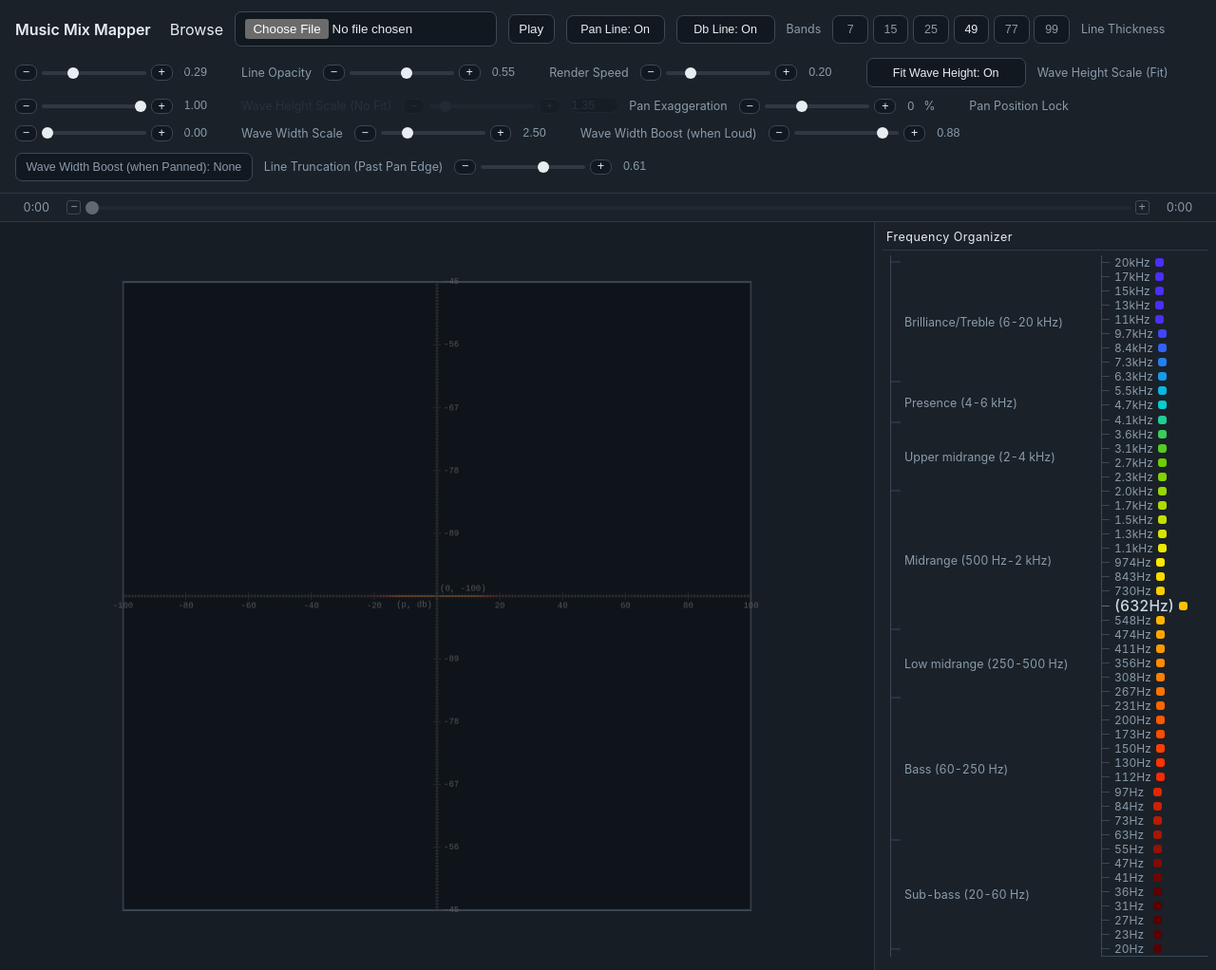
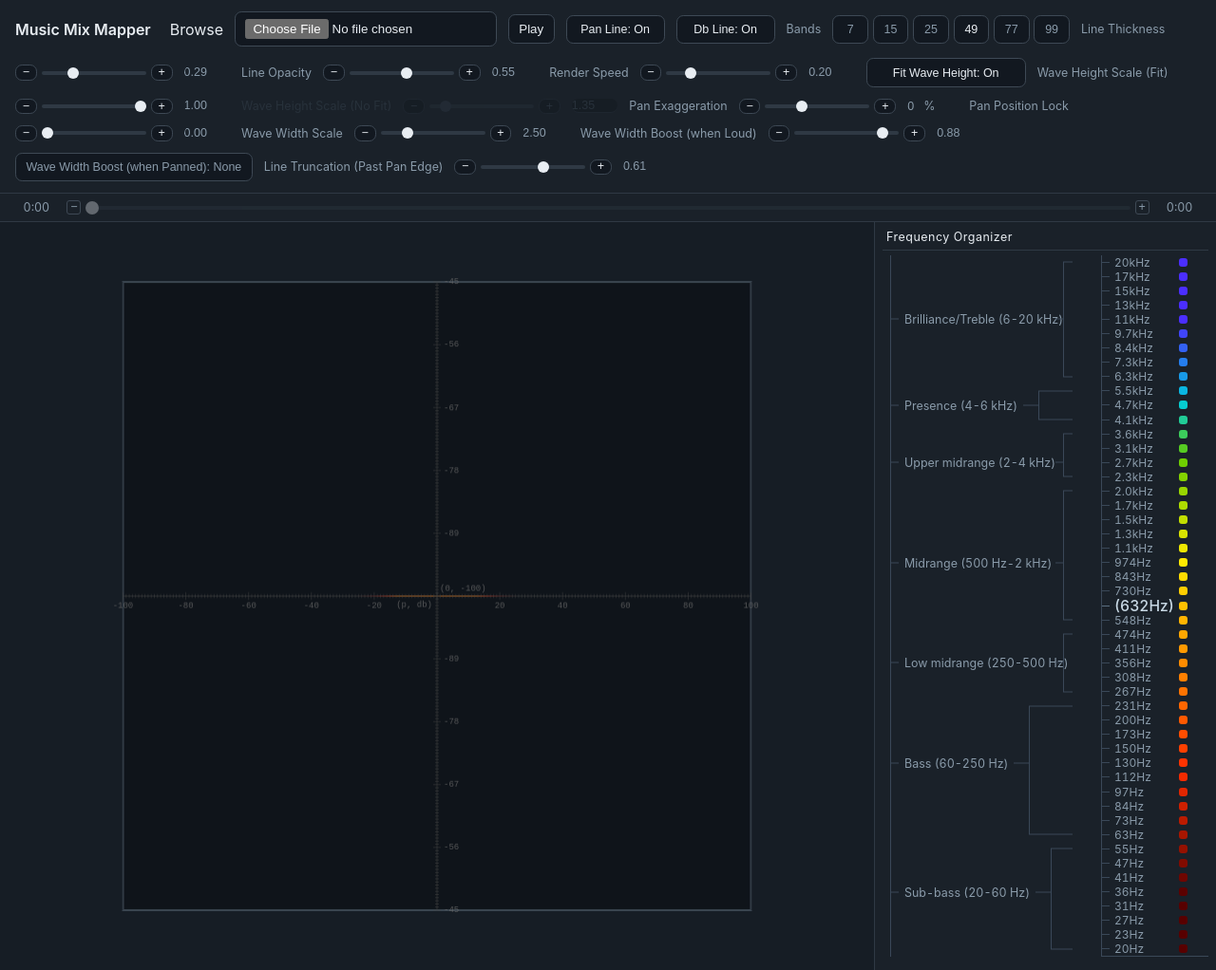
Before and after one commit to brcodes/audio-perception-vizualizer, a website: page index.html in a window 1280 px wide. Shown: the whole page at 95% size. Drawn offline with Linux system fonts and the light colour scheme.

Commit message:
category tree looks so good!

```diff
--- a/app.js
+++ b/app.js
@@ -127,7 +127,7 @@ const FO_PITCH_CATEGORIES = Object.freeze([
   { minHz: 4000, maxHz: 6000, label: 'Presence (4-6 kHz)' },
   { minHz: 6000, maxHz: 20000, label: 'Brilliance/Treble (6-20 kHz)' },
 ]);
-const FO_PITCH_ENDPOINTS = Object.freeze([20, 60, 250, 500, 2000, 4000, 6000, 20000]);
+const FO_CATEGORY_SPINE_X = 8;
 
 const MP3_MIME_TYPES = new Set(['audio/mpeg', 'audio/mp3', 'audio/x-mp3', 'audio/mpeg3', 'audio/x-mpeg-3']);
 const ZERO_FREQUENCY_DATA = new Uint8Array(1);
@@ -1093,31 +1093,31 @@ function collectMainOrganizerRowCenters() {
   return centers;
 }
 
-function mapCategoryEndpointY(endpointHz, rowCenters) {
+function mapClosestInCategoryRowY(targetHz, categoryMinHz, categoryMaxHz, rowCenters) {
   if (!rowCenters.length) return 0;
 
-  const topRow = rowCenters[0];
-  const bottomRow = rowCenters[rowCenters.length - 1];
-
-  if (endpointHz >= topRow.hz) return topRow.y;
-  if (endpointHz <= bottomRow.hz) return bottomRow.y;
-
-  for (let i = 0; i < rowCenters.length - 1; i += 1) {
-    const higher = rowCenters[i];
-    const lower = rowCenters[i + 1];
-    if (endpointHz > higher.hz || endpointHz < lower.hz) continue;
-
-    const higherLog = Math.log(higher.hz);
-    const lowerLog = Math.log(lower.hz);
-    const endpointLog = Math.log(endpointHz);
-    const span = lowerLog - higherLog;
-    if (Math.abs(span) <= DIVISION_EPSILON) return (higher.y + lower.y) / 2;
-
-    const t = (endpointLog - higherLog) / span;
-    return higher.y + (lower.y - higher.y) * t;
-  }
-
-  return bottomRow.y;
+  const inCategoryRows = [];
+  for (let i = 0; i < rowCenters.length; i += 1) {
+    const hz = rowCenters[i].hz;
+    if (hz >= categoryMinHz && hz <= categoryMaxHz) {
+      inCategoryRows.push(rowCenters[i]);
+    }
+  }
+
+  const candidates = inCategoryRows.length ? inCategoryRows : rowCenters;
+  let best = candidates[0];
+  let bestDelta = Math.abs(Math.log(best.hz) - Math.log(targetHz));
+
+  for (let i = 1; i < candidates.length; i += 1) {
+    const candidate = candidates[i];
+    const delta = Math.abs(Math.log(candidate.hz) - Math.log(targetHz));
+    if (delta < bestDelta) {
+      best = candidate;
+      bestDelta = delta;
+    }
+  }
+
+  return best.y;
 }
 
 function updatePitchCategoryTree() {
@@ -1132,23 +1132,85 @@ function updatePitchCategoryTree() {
   // interpolation lines up in both compact and expanded organizer modes.
   const organizerHeight = Math.max(1, Math.round(foNotches.getBoundingClientRect().height));
   foCategoryTree.style.height = organizerHeight + 'px';
-
-  for (let i = 0; i < FO_PITCH_ENDPOINTS.length; i += 1) {
-    const endpointHz = FO_PITCH_ENDPOINTS[i];
-    const endpointEl = document.createElement('div');
-    endpointEl.className = 'fo-category-endpoint';
-    endpointEl.style.top = mapCategoryEndpointY(endpointHz, rowCenters) + 'px';
-    foCategoryTree.appendChild(endpointEl);
+  const treeRect = foCategoryTree.getBoundingClientRect();
+  const rightEdgeX = Math.max(FO_CATEGORY_SPINE_X + 72, treeRect.width - 6);
+
+  function appendHorizontal(className, left, right, y) {
+    if (!Number.isFinite(left) || !Number.isFinite(right) || !Number.isFinite(y)) return;
+    if (right - left <= DIVISION_EPSILON) return;
+    const line = document.createElement('div');
+    line.className = className;
+    line.style.left = left + 'px';
+    line.style.width = right - left + 'px';
+    line.style.top = y + 'px';
+    foCategoryTree.appendChild(line);
+  }
+
+  function appendVertical(className, x, top, bottom) {
+    if (!Number.isFinite(x) || !Number.isFinite(top) || !Number.isFinite(bottom)) return;
+    const yTop = Math.min(top, bottom);
+    const yBottom = Math.max(top, bottom);
+    const line = document.createElement('div');
+    line.className = className;
+    line.style.left = x + 'px';
+    line.style.top = yTop + 'px';
+    line.style.height = Math.max(1, yBottom - yTop) + 'px';
+    foCategoryTree.appendChild(line);
   }
 
   for (let i = 0; i < FO_PITCH_CATEGORIES.length; i += 1) {
     const category = FO_PITCH_CATEGORIES[i];
+    const minY = mapClosestInCategoryRowY(
+      category.minHz,
+      category.minHz,
+      category.maxHz,
+      rowCenters,
+    );
+    const maxY = mapClosestInCategoryRowY(
+      category.maxHz,
+      category.minHz,
+      category.maxHz,
+      rowCenters,
+    );
+    const endpointTopY = Math.min(minY, maxY);
+    const endpointBottomY = Math.max(minY, maxY);
+
     const labelEl = document.createElement('div');
     labelEl.className = 'fo-category-label';
     labelEl.textContent = category.label;
     const midpointHz = Math.sqrt(category.minHz * category.maxHz);
-    labelEl.style.top = mapCategoryEndpointY(midpointHz, rowCenters) + 'px';
+    const midpointY = mapClosestInCategoryRowY(
+      midpointHz,
+      category.minHz,
+      category.maxHz,
+      rowCenters,
+    );
+    labelEl.style.top = midpointY + 'px';
     foCategoryTree.appendChild(labelEl);
+
+    const labelRect = labelEl.getBoundingClientRect();
+    const labelLeftX = labelRect.left - treeRect.left;
+    const labelRightX = labelRect.right - treeRect.left;
+
+    // Left side: a category-level notch from the category spine centered on the label.
+    appendHorizontal(
+      'fo-category-center-notch',
+      FO_CATEGORY_SPINE_X,
+      Math.max(FO_CATEGORY_SPINE_X + 6, labelLeftX - 6),
+      midpointY,
+    );
+
+    // Right side: connector from label to a short split spine, then two endpoint branches.
+    const connectorStartX = Math.min(rightEdgeX - 18, labelRightX + 6);
+    const splitSpineX = Math.max(
+      connectorStartX + 8,
+      Math.min(rightEdgeX - 10, connectorStartX + 16),
+    );
+
+    appendHorizontal('fo-category-right-notch', connectorStartX, splitSpineX, midpointY);
+    appendVertical('fo-category-split-spine', splitSpineX, endpointTopY, endpointBottomY);
+    appendHorizontal('fo-category-branch-notch', splitSpineX, rightEdgeX, endpointTopY);
+    appendHorizontal('fo-category-branch-notch', splitSpineX, rightEdgeX, endpointBottomY);
   }
 }
 
@@ -1207,6 +1269,17 @@ function createDividerRow(band) {
   return row;
 }
 
+function syncFrequencyOrganizerSwatchColumn() {
+  const dividerLabel = foNotches.querySelector('.fo-divider .fo-label');
+  if (!dividerLabel) {
+    foNotches.style.removeProperty('--fo-label-column-width');
+    return;
+  }
+
+  const dividerLabelWidth = Math.ceil(dividerLabel.getBoundingClientRect().width);
+  foNotches.style.setProperty('--fo-label-column-width', dividerLabelWidth + 'px');
+}
+
 // Rebuild the organizer panel to reflect the current activeBandProfile.
 // Called once on init and again whenever the band mode changes.
 function updateFrequencyOrganizer() {
@@ -1242,6 +1315,7 @@ function updateFrequencyOrganizer() {
     foNotches.appendChild(createNotchRow(bottomBands[i]));
   }
 
+  syncFrequencyOrganizerSwatchColumn();
   updatePitchCategoryTree();
 }
 
--- a/styles.css
+++ b/styles.css
@@ -327,13 +327,20 @@ body {
   pointer-events: none;
 }
 
-.fo-category-endpoint {
+.fo-category-center-notch,
+.fo-category-right-notch,
+.fo-category-branch-notch {
   position: absolute;
-  left: 8px;
-  width: 11px;
   height: 1px;
   background: #3a4858;
   transform: translateY(-0.5px);
+  pointer-events: none;
+}
+
+.fo-category-split-spine {
+  position: absolute;
+  width: 1px;
+  background: #3a4858;
   pointer-events: none;
 }
 
@@ -423,7 +430,8 @@ body {
 }
 
 .fo-label {
-  flex: 0 0 auto;
+  flex: 0 0 var(--fo-label-column-width, auto);
+  width: var(--fo-label-column-width, auto);
   min-width: 4.8ch;
   white-space: nowrap;
   color: #8a9baa;
```
